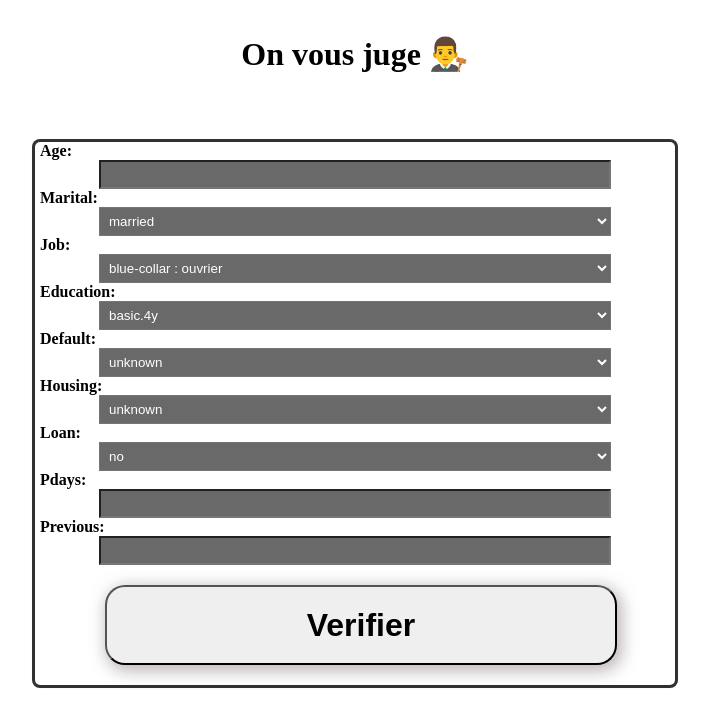
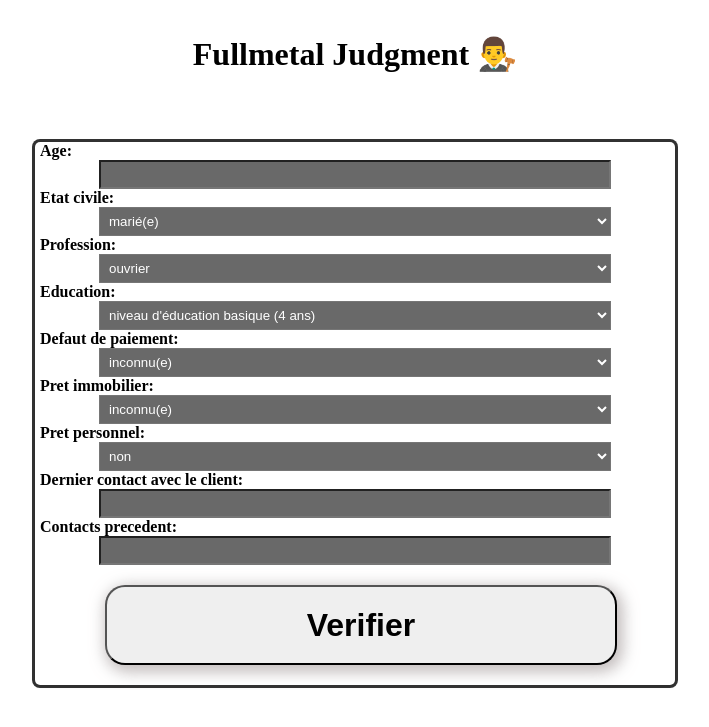
Before and after one commit to nouha404/client-classifier, a Django app: page / in a window 1280 px wide. Shown: the top 727 px of the page, without its empty margins (285-994 px from the left). Run offline with Django 4.2, Linux system fonts and the light colour scheme.

Commit message:
Changement des termes en FR

```diff
--- a/src/Client/forms.py
+++ b/src/Client/forms.py
@@ -1,24 +1,24 @@
 from django import forms
 
-MARITAL = ((1, 'married'), (2, 'single'), (3, 'unknown'))
-JOB = ((1, 'blue-collar : ouvrier'), (2, 'technician : technicien'), (3, 'management'), (4, 'services'), (5, 'retired'),
-       (6, 'admin'), (7, 'unemployed : chômeur'), (8, 'entrepreneur'), (9, 'self-employed'), (10, 'housemaid'),
-       (11, 'student'))
+MARITAL = ((1, 'marié(e)'), (2, 'célibataire'), (3, 'inconnu(e) '))
+JOB = ((1, 'ouvrier'), (2, 'technicien'), (3, 'management'), (4, 'services'), (5, 'retraité(e)'),
+       (6, 'administration'), (7, 'chômeur'), (8, 'entrepreneur'), (9, 'travailleur indépendant'), (10, 'femme/homme de ménage'),
+       (11, 'étudiant(e)'))
 STUDY = (
-    (1, 'basic.4y'), (2, 'university degree'), (3, 'unknown'), (4, 'professional course'), (5, 'basic.9y'),
-    (6, 'basic.6y'))
-DEFAULT = ((1, 'unknown'), (2, 'no'), (3, 'yes'))
-HOUSING = ((1, 'unknown'), (2, 'no'), (3, 'yes'))
-LOAN = ((1, 'no'), (2, 'yes'), (3, 'unknown'))
+    (1, "niveau d'éducation basique (4 ans)"), (2, 'diplôme universitaire'), (3, 'inconnu(e)'), (4, 'professional course'), (5, "niveau d'éducation basique (9 ans)"),
+    (6, "niveau d'éducation basique (6 ans)"))
+DEFAULT = ((1, 'inconnu(e)'), (2, 'non'), (3, 'oui'))
+HOUSING = ((1, 'inconnu(e)'), (2, 'non'), (3, 'oui'))
+LOAN = ((1, 'non'), (2, 'oui'), (3, 'inconnu(e)'))
 
 
 class SignForm(forms.Form):
     age = forms.IntegerField(min_value=10, required=True)
-    marital = forms.ChoiceField(choices=MARITAL, required=True)
-    job = forms.ChoiceField(choices=JOB, required=True)
+    etat_civile = forms.ChoiceField(choices=MARITAL, required=True)
+    profession = forms.ChoiceField(choices=JOB, required=True)
     education = forms.ChoiceField(choices=STUDY, required=True)
-    default = forms.ChoiceField(choices=DEFAULT, required=True)
-    housing = forms.ChoiceField(choices=HOUSING, required=True)
-    loan = forms.ChoiceField(choices=LOAN, required=True)
-    pdays = forms.IntegerField(min_value=0, max_value=999, required=True)
-    previous = forms.IntegerField(min_value=0, max_value=2, required=True)
+    defaut_de_paiement = forms.ChoiceField(choices=DEFAULT, required=True)
+    pret_immobilier = forms.ChoiceField(choices=HOUSING, required=True)
+    pret_personnel = forms.ChoiceField(choices=LOAN, required=True)
+    dernier_contact_avec_le_client = forms.IntegerField(min_value=0, max_value=999, required=True)
+    contacts_precedent = forms.IntegerField(min_value=0, max_value=2, required=True)
--- a/src/Client/templates/Client/Formulaire.html
+++ b/src/Client/templates/Client/Formulaire.html
@@ -10,7 +10,7 @@
     <title>Formulaire</title>
 </head>
 <body>
-    <h1>On vous juge 👨‍⚖️</h1>
+    <h1>Fullmetal Judgment 👨‍⚖️</h1>
     <form method="POST">
         {% csrf_token %}
         {{form.as_p}}
--- a/src/Client/views.py
+++ b/src/Client/views.py
@@ -14,18 +14,18 @@ def Formulaire(request):
 
         if form.is_valid():
             age = form.cleaned_data['age']
-            marital = form.cleaned_data['marital']
-            job = form.cleaned_data['job']
+            etat_civile = form.cleaned_data['etat_civile']
+            profession = form.cleaned_data['profession']
             education = form.cleaned_data['education']
-            default = form.cleaned_data['default']
-            housing = form.cleaned_data['housing']
-            loan = form.cleaned_data['loan']
-            pdays = form.cleaned_data['pdays']
-            previous = form.cleaned_data['previous']
+            defaut_de_paiement = form.cleaned_data['defaut_de_paiement']
+            pret_immobilier = form.cleaned_data['pret_immobilier']
+            pret_personnel = form.cleaned_data['pret_personnel']
+            dernier_contact = form.cleaned_data['dernier_contact_avec_le_client']
+            contacts_precedent = form.cleaned_data['contacts_precedent']
 
             # Préparer les données pour la prédiction
-            df = [[int(age), int(marital), int(job), int(education), int(default), int(housing), int(loan), int(pdays),
-                   int(previous)]]
+            df = [[int(age), int(etat_civile), int(profession), int(education), int(defaut_de_paiement), int(pret_immobilier), int(pret_personnel), int(dernier_contact),
+                   int(contacts_precedent)]]
             eyes_pred = model.predict(df)
             answer = 'Vous etes un bon client GG 🔥' if eyes_pred[0] == 0 else "Vous n'etes pas fiable ⛔"
 
```
